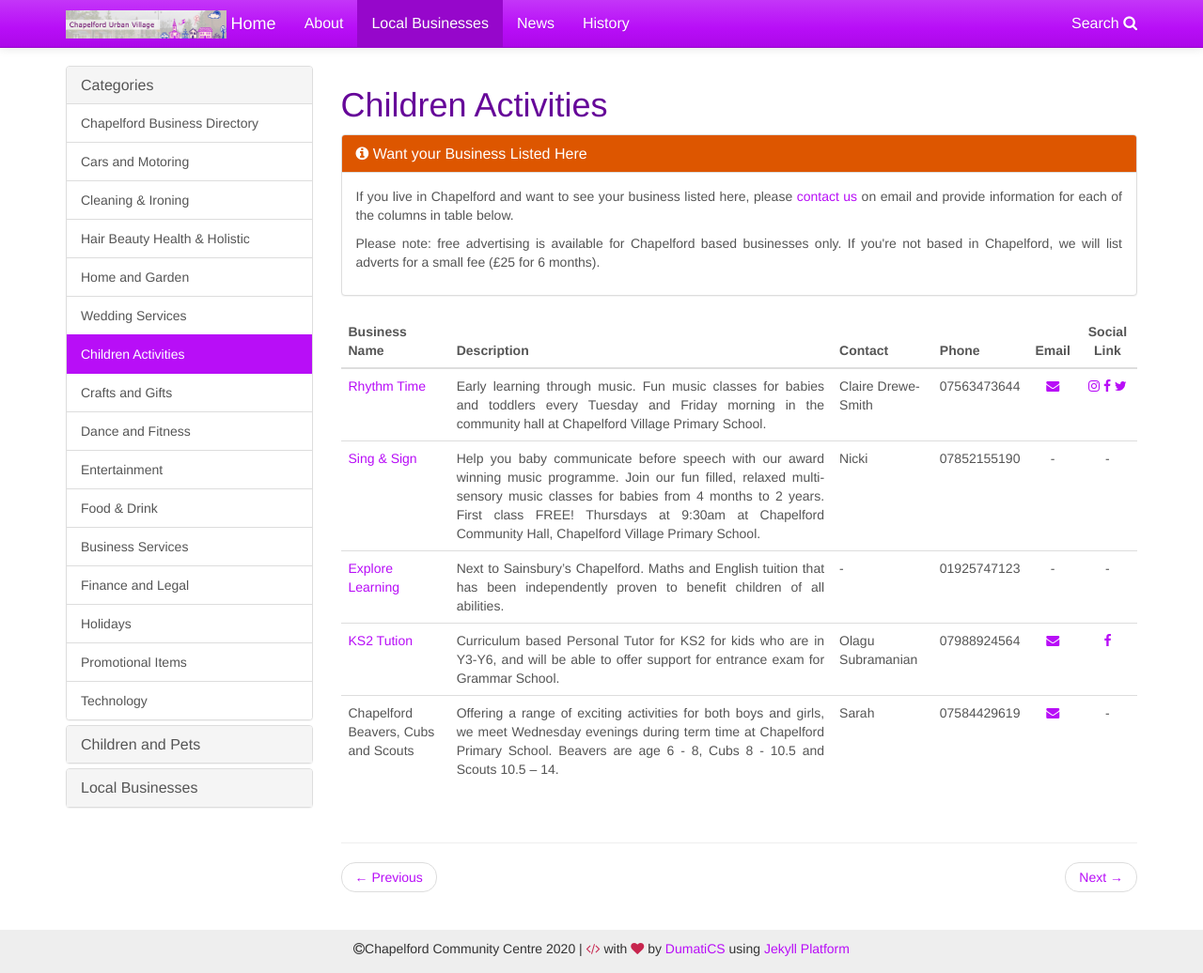
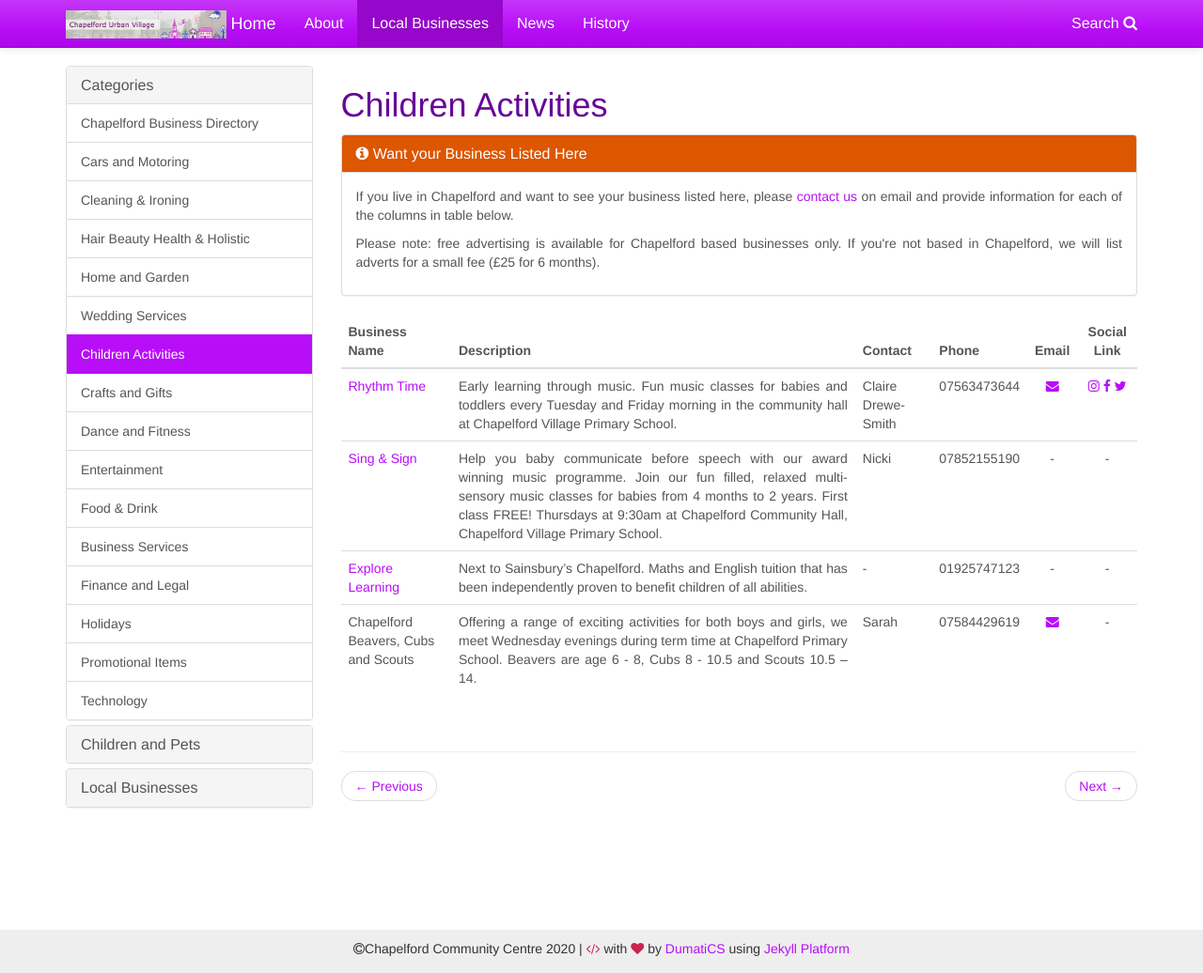
Before and after one commit to chapelford-community-centre/chapelford-community-centre.github.io, a Jekyll site: the page built from _docs/chapelford_business/children-activities.md, in a window 1280 px wide and 1036 px high. Shown: the whole window at 94% size. Built offline with Jekyll 4.4.1, drawn with Linux system fonts in a browser that asks for light colours; nearby versions of some CDN libraries.

Commit message:
Removed KS2 Tution upon request of business
Deleted the KS2 Tution cells as requested by customer.

```diff
--- a/_docs/chapelford_business/children-activities.md
+++ b/_docs/chapelford_business/children-activities.md
@@ -8,5 +8,4 @@
 |[Rhythm Time](http://www.rhythmtime.net)|Early learning through music. Fun music classes for babies and toddlers every Tuesday and Friday  morning in the community hall at Chapelford Village Primary School.|Claire Drewe-Smith|07563473644|[<i class="fa fa-envelope"/>](mailto:rtnorthcheshire@gmail.com)|[<i class="fa fa-instagram"/>](https://www.instagram.com/RhythmTimeNorthCheshire) [<i class="fa fa-facebook"/>](https://www.facebook.com/RhythmTimeNorthCheshire) [<i class="fa fa-twitter"/>](https://www.twitter.com/RhythmTimeNChes)|
 |[Sing & Sign](http://www.singandsign.co.uk)|Help you baby communicate before speech with our award winning music programme. Join our fun filled, relaxed multi-sensory music classes for babies from 4 months to 2 years. First class FREE! Thursdays at 9:30am at Chapelford Community Hall, Chapelford Village Primary School.|Nicki|07852155190|-|-|
 |[Explore Learning](http://www.explorelearning.co.uk)|Next to Sainsbury's Chapelford. Maths and English tuition that has been independently proven to benefit children of all abilities.|-|01925747123|-|-|
-|[KS2 Tution](http://www.facebook.com/olaguks2tutorwarrington)|Curriculum based  Personal Tutor for KS2 for kids who are in Y3-Y6, and will be able to offer support for entrance exam for Grammar School.|Olagu Subramanian|07988924564|[<i class="fa fa-envelope"/>](mailto:s_olagu78@yahoo.co.uk)|[<i class="fa fa-facebook"/>](s_olagu78@yahoo.co.uk)|
 |Chapelford Beavers, Cubs and Scouts|Offering a range of exciting activities for both boys and girls, we meet Wednesday evenings during term time at Chapelford Primary School. Beavers are age 6 - 8, Cubs 8 - 10.5 and Scouts 10.5 – 14.|Sarah|07584429619|[<i class="fa fa-envelope"/>](mailto:34thwwcubs@gmail.com)|-|
```
